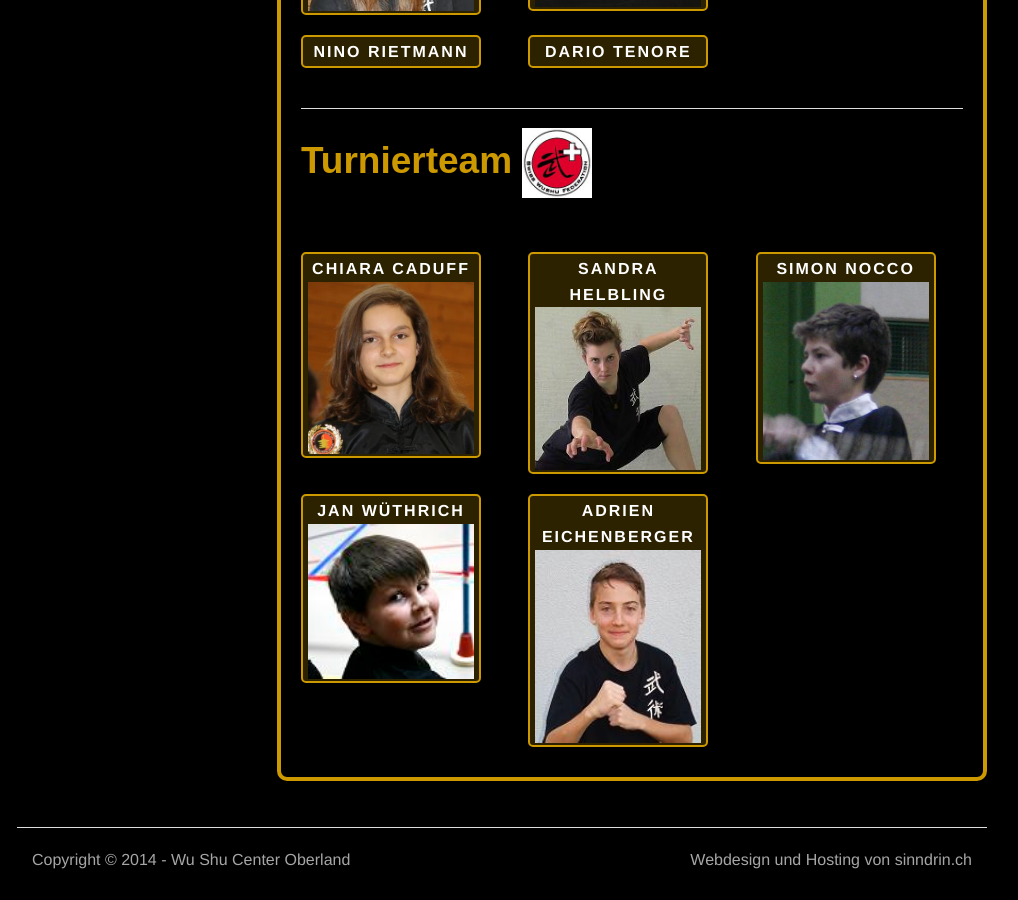
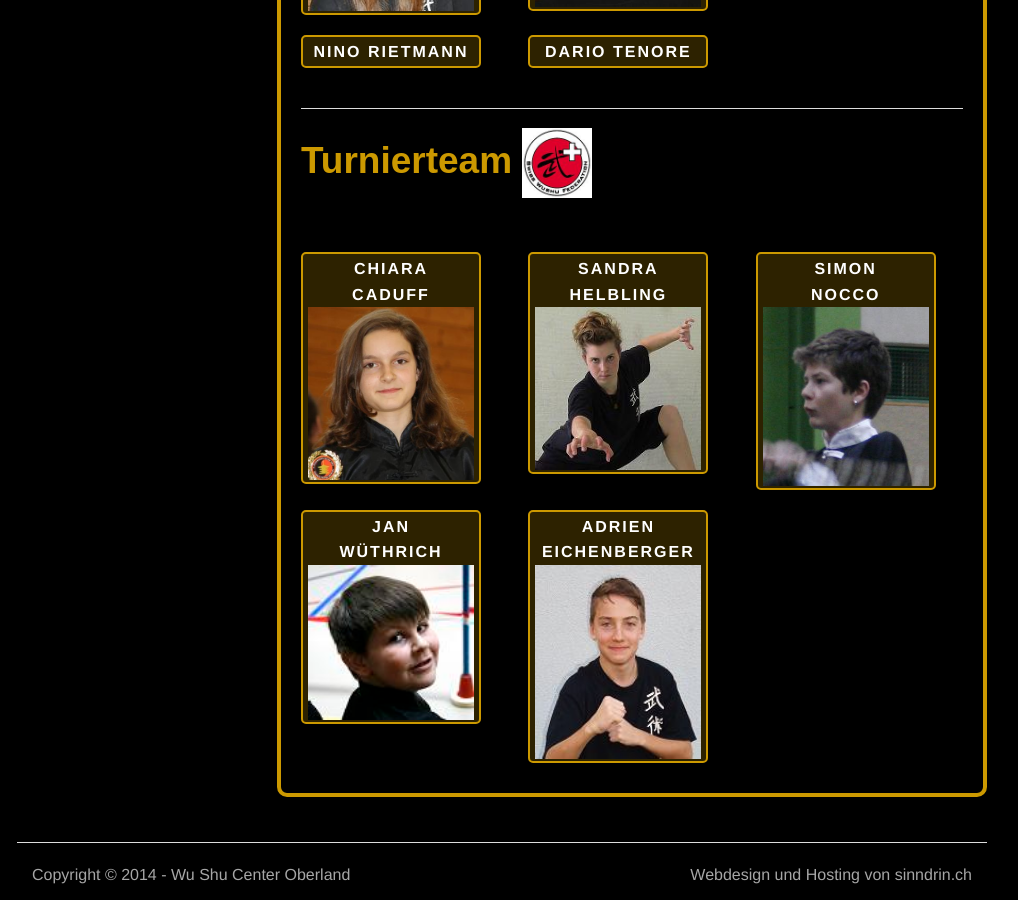
Before and after one commit to wu-shu/wu-shu.github.io, a Jekyll site: the page built from lehrer-turnierteam/index.md, in a window 1280 px wide and 900 px high, scrolled down 1476 px. Shown: the whole window, without its empty margins (138-1156 px from the left). Built offline with Jekyll 4.4.1, drawn with Linux system fonts in a browser that asks for light colours; some web fonts are replaced; Markdown is read by kramdown in place of the engine named in the settings; comment, search, counter and statistics services are not loaded.

Commit message:
Namen zwei Zeilen

```diff
--- a/lehrer-turnierteam/index.md
+++ b/lehrer-turnierteam/index.md
@@ -32,9 +32,9 @@ title: Lehrer / Turnierteam
 
 <br>
 <ul class="small-block-grid-1 medium-block-grid-2 large-block-grid-3">
-<li><a href="/lehrer-turnierteam/chiara-caduff/" class="button-contact-place" title="Chiara Caduff">Chiara Caduff<img src="/images/chiara-caduff.jpg" width="320" height="240" alt="Chiara Caduff"></a></li>
+<li><a href="/lehrer-turnierteam/chiara-caduff/" class="button-contact-place" title="Chiara Caduff">Chiara<br>Caduff<img src="/images/chiara-caduff.jpg" width="320" height="240" alt="Chiara Caduff"></a></li>
 <li><a href="/lehrer-turnierteam/sandra-helbling/" class="button-contact-place" title="Sandra Helbling">Sandra Helbling<img src="/images/sandra-helbling.jpg" width="320" height="240" alt="Sandra Helbling"></a></li>
-<li><a href="/lehrer-turnierteam/simon-nocco/" class="button-contact-place" title="Simon Nocco">Simon Nocco<img src="/images/simon-nocco.jpg" width="320" height="240" alt="Simon Nocco"></a></li>
-<li><a href="/lehrer-turnierteam/jan-wüthrich/" class="button-contact-place" title="Jan Wüthrich">Jan Wüthrich<img src="/images/jan-wuethrich.jpg" width="320" height="240" alt="Jan Wüthrich"></a></li>
+<li><a href="/lehrer-turnierteam/simon-nocco/" class="button-contact-place" title="Simon Nocco">Simon<br>Nocco<img src="/images/simon-nocco.jpg" width="320" height="240" alt="Simon Nocco"></a></li>
+<li><a href="/lehrer-turnierteam/jan-wüthrich/" class="button-contact-place" title="Jan Wüthrich">Jan<br>Wüthrich<img src="/images/jan-wuethrich.jpg" width="320" height="240" alt="Jan Wüthrich"></a></li>
 <li><a href="/lehrer-turnierteam/adrien-eichenberger/" class="button-contact-place" title="Adrien Eichenberger">Adrien Eichenberger<img src="/images/adrien-eichenberger.jpg" width="320" height="240" alt="Adrien Eichenberger"></a></li>
 </ul>
```
